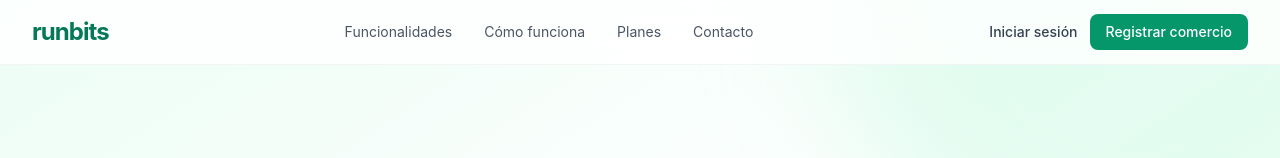
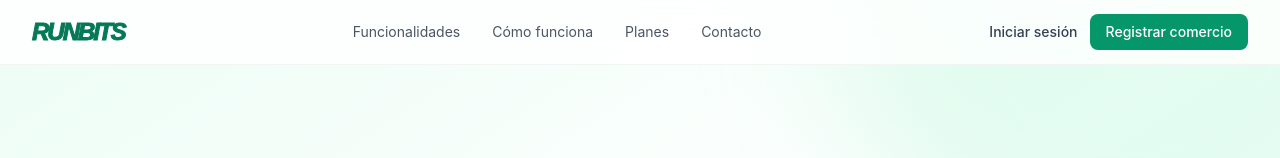
Before and after one commit to runbits-dev/web, a Next.js app: page / in a window 1280 px wide. Shown: the top 158 px of the page. Built offline with nearby package versions, Linux system fonts and the light colour scheme.

Commit message:
feat: update logo to Montserrat italic 800 with text-stroke — RunBits branding

```diff
--- a/src/app/globals.css
+++ b/src/app/globals.css
@@ -3,11 +3,17 @@
 @tailwind utilities;
 
 @import url('https://fonts.googleapis.com/css2?family=Inter:wght@400;500;600;700&display=swap');
+@import url('https://fonts.googleapis.com/css2?family=Montserrat:ital,wght@1,800&display=swap');
 
 @layer components {
   .logo-runbits {
-    @apply font-bold tracking-tight text-slate-900;
-    font-family: 'Inter', sans-serif;
-    letter-spacing: -0.04em;
+    font-family: 'Montserrat', sans-serif;
+    font-weight: 800;
+    font-style: italic;
+    text-transform: uppercase;
+    letter-spacing: -2px;
+    line-height: 1;
+    display: inline-block;
+    -webkit-text-stroke: 1px currentColor;
   }
 }
--- a/src/app/page.tsx
+++ b/src/app/page.tsx
@@ -509,7 +509,7 @@ function Footer() {
         <div className="grid md:grid-cols-4 gap-8">
           {/* Brand */}
           <div className="md:col-span-1">
-            <span className="logo-runbits text-2xl !text-white">runbits</span>
+            <span className="logo-runbits text-2xl !text-white">RunBits</span>
             <p className="mt-3 text-sm leading-relaxed">
               La plataforma de delivery que conecta comercios con clientes a través de entregas rápidas y confiables.
             </p>
```
